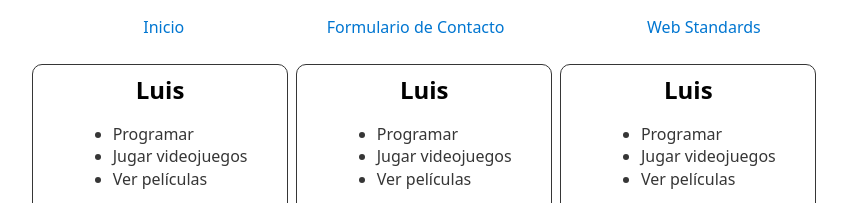
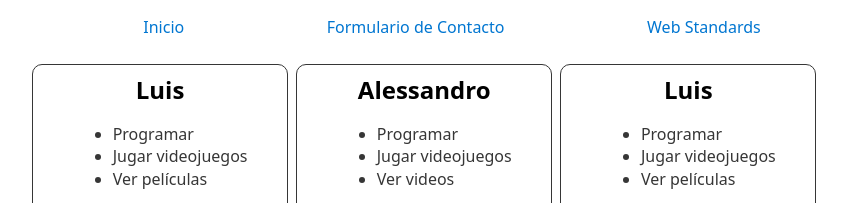
Before and after one commit to Inyte13/lab-daw, a plain HTML site: page lab-01/www/developers/index.html in a window 1280 px wide. Shown: the top 203 px of the page, without its empty margins (208-1071 px from the left). Drawn offline with nearby package versions, Linux system fonts and the light colour scheme.

Commit message:
Update developer name and interests in index.html

```diff
--- a/lab-01/www/developers/index.html
+++ b/lab-01/www/developers/index.html
@@ -30,11 +30,11 @@
     </article>
 
     <article style="display: flex; flex-direction: column; align-items: center; min-width: 150px; max-width: 240px; border: 1px solid; border-radius: 10px; padding: 8px">
-      <h2 style="margin: 0; ">Luis</h2>
+      <h2 style="margin: 0; ">Alessandro</h2>
       <ul>
         <li>Programar</li>
         <li>Jugar videojuegos</li>
-        <li>Ver películas</li>
+        <li>Ver videos</li>
       </ul>
       <img src="./img/mirando-peliculas.jpg" alt="Persona mirando la televisión" style="max-width: 100%; height: auto; display: block">
     </article>
```
